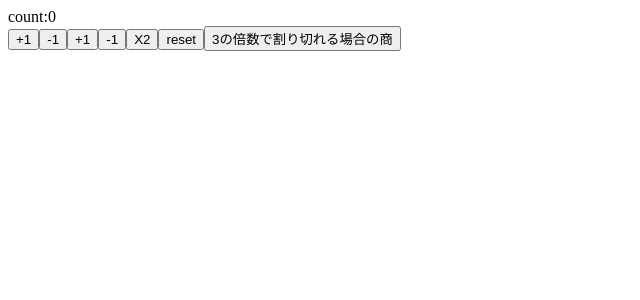
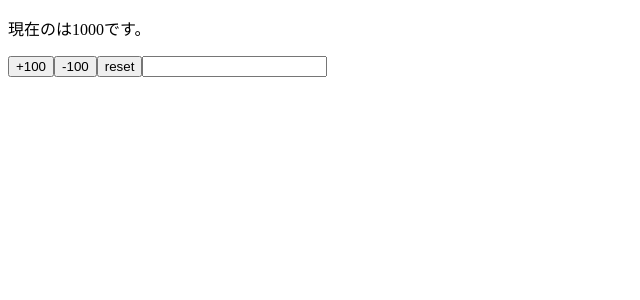
Before and after one commit to rinetranger/reacthooks-redux, a React (Create React App) app: page / in a window 1280 px wide. Shown: the top 300 px of the page, without its empty margins (0-640 px from the left). Built offline with nearby package versions, Linux system fonts and the light colour scheme.

Commit message:
onclick&onchange

```diff
--- a/src/App.js
+++ b/src/App.js
@@ -1,34 +1,29 @@
 import React,{useState} from 'react';
 
-const App=()=> {
-  const [count,setCount] = useState(0)
-  const increment =()=>setCount(count+1)
-  const decrement =()=>setCount(count-1)
-  const increment2 =()=>setCount(previousCount=>previousCount+1)
-  const decrement2 =()=>setCount(previousCount=>previousCount-1)
-  const reset = ()=>setCount(0)
-  const double =()=>setCount(count*2)
-  const dividezero =()=>{
-    if(count%3==0){
-      setCount(count/3)
-    }else{
-      setCount(count)
-    }
+const App=(props)=> {
+  const initialStates ={
+    name:'',
+    price:1000
   }
+const [name,setName]=useState(initialStates.name)
+const [price,setPrice]=useState(initialStates.price)
+const reset=()=>{
+  setPrice(props.price)
+  setName(props.name)
+}
   return (
     <div>
-      <div>
-        count:{count}
-      </div>
-      <button onClick={increment}>+1</button>
-      <button onClick={decrement}>-1</button>
-      <button onClick={increment2}>+1</button>
-      <button onClick={decrement2}>-1</button>
-      <button onClick={double}>X2</button>
-      <button onClick={reset}>reset</button>
-      <button onClick={dividezero}>3の倍数で割り切れる場合の商</button>
+     <p>現在の{name}は{price}です。</p>
+     <button onClick={()=>{setPrice(price+100)}}>+100</button>
+     <button onClick={()=>{setPrice(price-100)}}>-100</button>
+     <button onClick={reset}>reset</button>
+     <input value={name} onChange={e =>setName(e.target.value)} />
     </div>
   );
 }
+App.defaultProps={
+  name:'',
+  price:1000
+}
 
 export default App;
```
